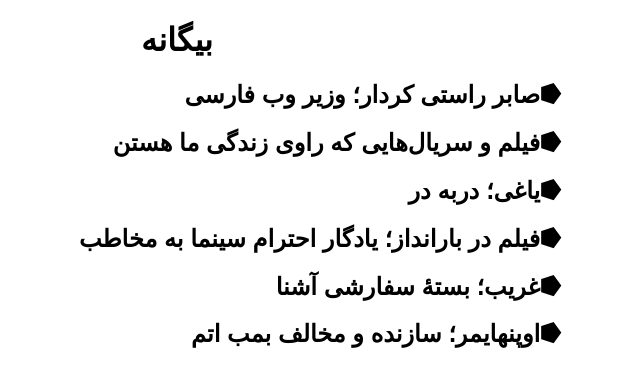
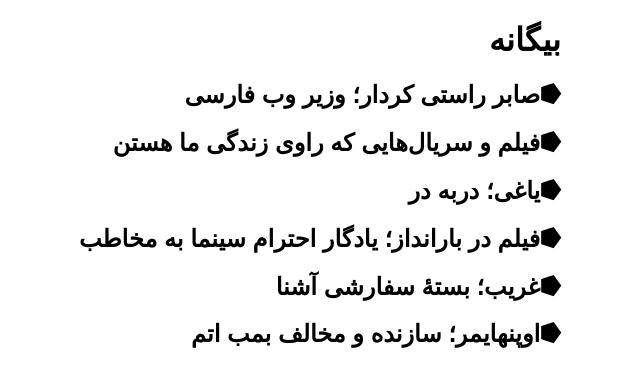
Before and after one commit to darkblog/darkblog.github.io, a Jekyll site: the page built from index.html, in a window 1280 px wide. Shown: the top 387 px of the page, without its empty margins (590-1230 px from the left). Built offline with Jekyll 4.4.1, drawn with Linux system fonts in a browser that asks for light colours.

Commit message:
Update index.html

```diff
--- a/index.html
+++ b/index.html
@@ -7,7 +7,7 @@ layout: compress
 <head>
 <title>بیگانه</title>
 <meta name="viewport" content="width=device-width">
-<style>body{font-family:sans-serif;margin:auto;padding:0 1em;max-width:48em}a{text-decoration:none;color:black}h1{text-align:center}</style>
+<style>body{font-family:sans-serif;margin:auto;padding:0 1em;max-width:48em}a{text-decoration:none;color:black}</style>
 </head>
 <body>
 <h1>بیگانه</h1>
```
